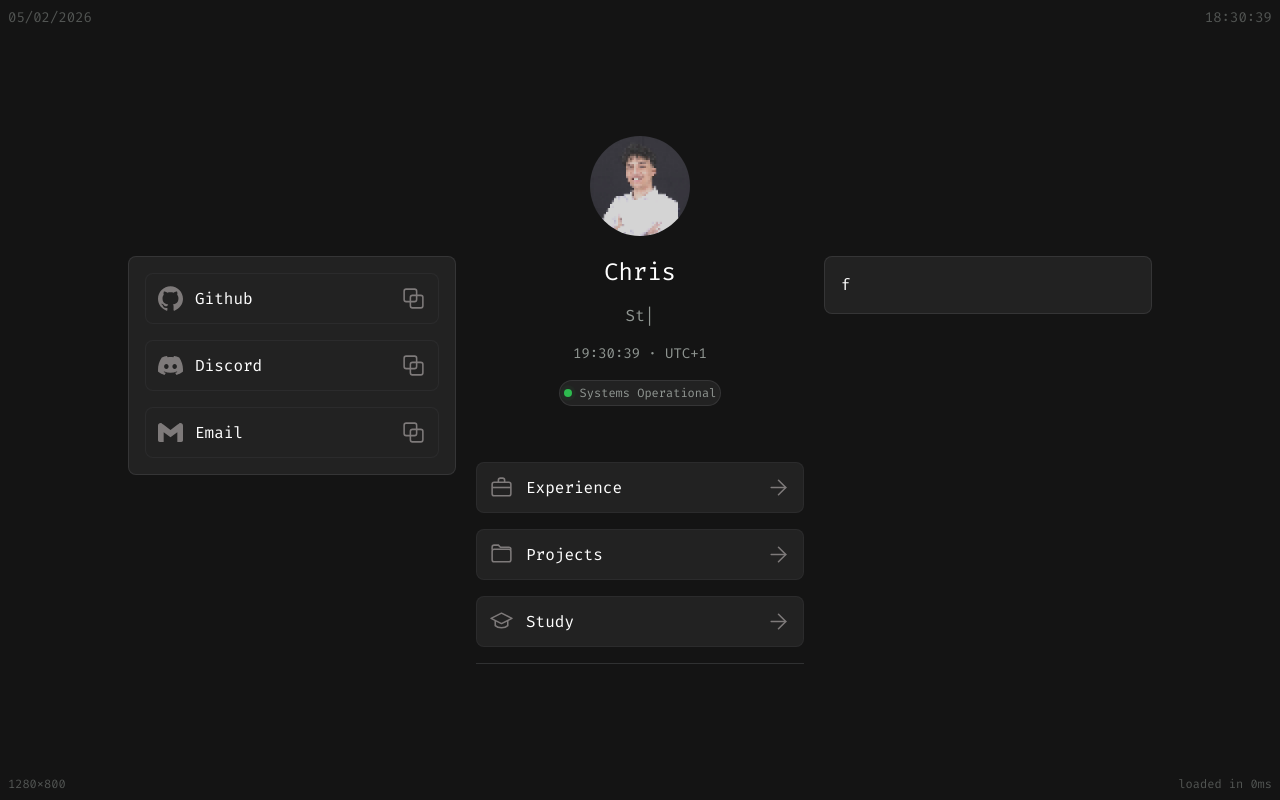
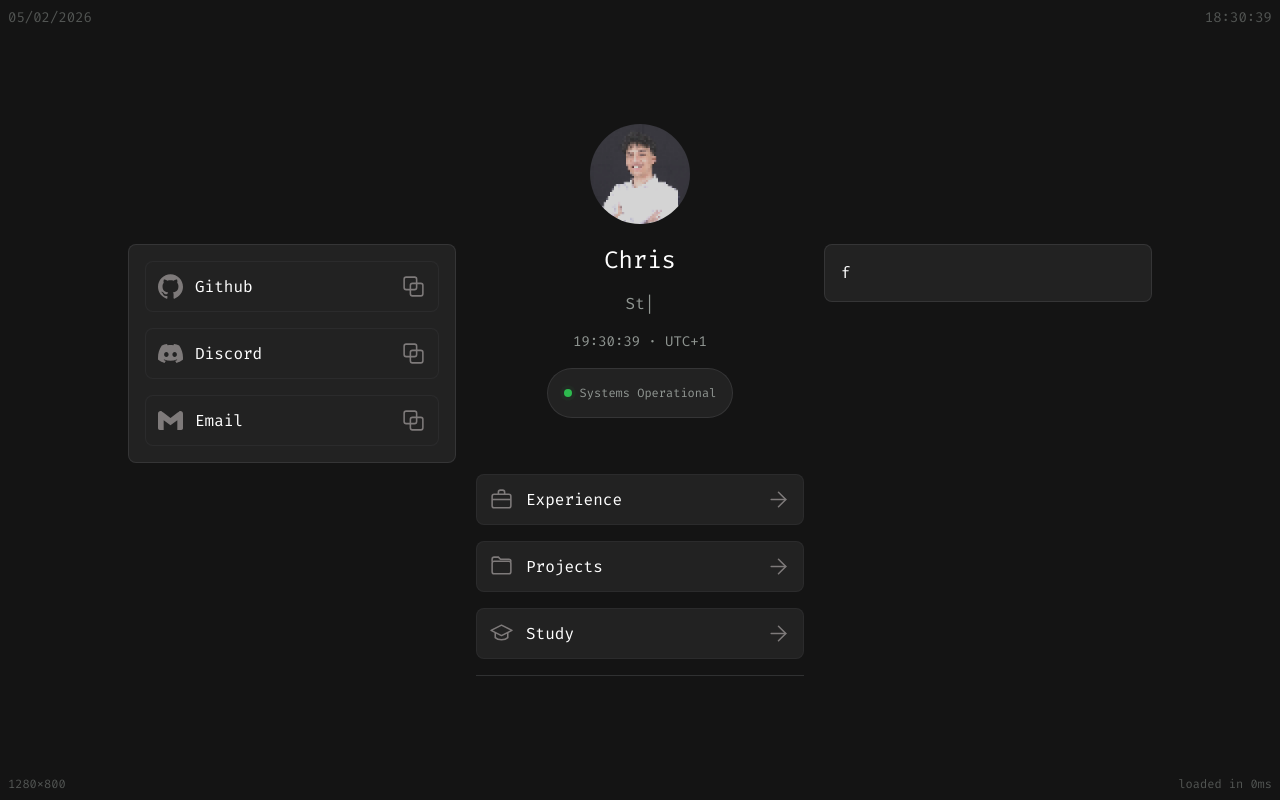
Before and after one commit to chris911e/portfolio-frontend, a React (Vite) app: page / in a window 1280 px wide. Built offline with nearby package versions, Linux system fonts and the light colour scheme.

Commit message:
feat: changed spacing to padding

```diff
--- a/src/components/Tabbed/Tabbed.tsx
+++ b/src/components/Tabbed/Tabbed.tsx
@@ -1,30 +1,33 @@
 import type { ReactNode } from "react"
-import { roundedOptions, paddingOptions, colorOptions } from "../../constants/tables"
+import { roundedOptions, paddingOptions, colorOptions, marginOptions } from "../../constants/tables"
 
 interface TabProps {
     children: ReactNode
     rounded?: "sm" | "md" | "lg" | "xl" | "full"
-    spacing?: 1 | 2 | 3 | 4 | 5
+    padding?: 0 | 1 | 2 | 3 | 4 | 5
+    margin?: 0 | 1 | 2 | 3 | 4 | 5
     backgroundColor?: "primaryColor" | "secondaryColor"
 }
 
 export default function Tabbed({
     children,
     rounded = "lg",
-    spacing = 4,
+    padding = 4,
+    margin = 0,
     backgroundColor = "secondaryColor"
 }: TabProps) {
 
     return(
         <div
-            className={`]
+            className={`
                 border-[1px]
                 border-gray-300/10
                 hover:border-gray-300/20
                 items-center
-                ${paddingOptions[spacing]}
+                ${paddingOptions[padding]}
                 ${roundedOptions[rounded]}
                 ${colorOptions[backgroundColor]}
+                ${marginOptions[margin]}
             `}
         >
             {children}
```
